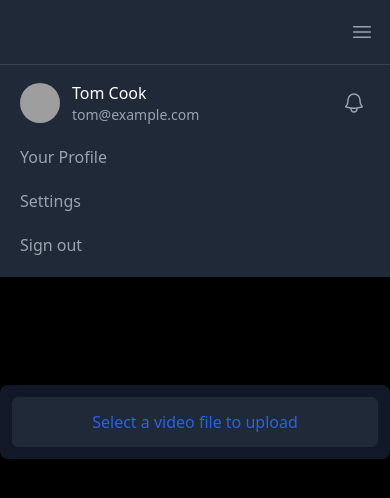
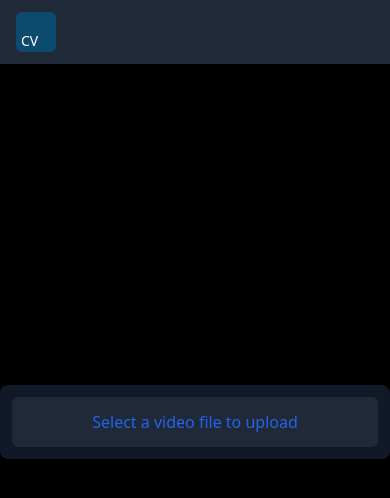
Before and after one commit to venky-123-debug/video-editor, a Svelte app: page / in a window 390 px wide. Shown: the top 498 px of the page. Built offline with nearby package versions, Linux system fonts and the light colour scheme; grey boxes are pictures that could not be loaded.

Commit message:
navbar has been created

```diff
--- a/src/Pages/Home/modules/Navbar/logo.svelte
+++ b/src/Pages/Home/modules/Navbar/logo.svelte
@@ -0,0 +1,3 @@
+<a href="https://venky-123-debug.github.io/My_Portfolio/" target="_blank" class="relative flex h-10 w-10 cursor-pointer rounded-md border border-transparent border-blue-500 bg-sky-900 hover:scale-110 hover:border-blue-500">
+  <div class="absolute bottom-0 left-1 text-sm text-white">CV</div>
+</a>
--- a/src/Pages/Home/modules/Navbar/navbar.svelte
+++ b/src/Pages/Home/modules/Navbar/navbar.svelte
@@ -7,108 +7,13 @@
     <div class="flex h-16 items-center justify-between">
       <div class="flex items-center">
         <div class="flex-shrink-0">
-          <!-- <img class="h-8 w-auto" src="https://tailwindui.com/img/logos/mark.svg?color=indigo&shade=500" alt="Your Company" /> -->
-
           <Logo />
         </div>
         <div class="hidden sm:ml-6 sm:block">
           <div class="flex space-x-4">
-            <!-- Current: "bg-gray-900 text-white", Default: "text-gray-300 hover:bg-gray-700 hover:text-white" -->
-            <a href="#" class="rounded-md bg-gray-900 px-3 py-2 text-sm font-medium text-white">Dashboard</a>
-            <a href="#" class="rounded-md px-3 py-2 text-sm font-medium text-gray-300 hover:bg-gray-700 hover:text-white">Team</a>
-            <a href="#" class="rounded-md px-3 py-2 text-sm font-medium text-gray-300 hover:bg-gray-700 hover:text-white">Projects</a>
-            <a href="#" class="rounded-md px-3 py-2 text-sm font-medium text-gray-300 hover:bg-gray-700 hover:text-white">Calendar</a>
+            <div class="text-xl font-semibold text-blue-500">Video Editor</div>
           </div>
         </div>
-      </div>
-      <div class="hidden sm:ml-6 sm:block">
-        <div class="flex items-center">
-          <button type="button" class="relative rounded-full bg-gray-800 p-1 text-gray-400 hover:text-white focus:outline-none focus:ring-2 focus:ring-white focus:ring-offset-2 focus:ring-offset-gray-800">
-            <span class="absolute -inset-1.5" />
-            <span class="sr-only">View notifications</span>
-            <svg class="h-6 w-6" fill="none" viewBox="0 0 24 24" stroke-width="1.5" stroke="currentColor" aria-hidden="true">
-              <path stroke-linecap="round" stroke-linejoin="round" d="M14.857 17.082a23.848 23.848 0 005.454-1.31A8.967 8.967 0 0118 9.75v-.7V9A6 6 0 006 9v.75a8.967 8.967 0 01-2.312 6.022c1.733.64 3.56 1.085 5.455 1.31m5.714 0a24.255 24.255 0 01-5.714 0m5.714 0a3 3 0 11-5.714 0" />
-            </svg>
-          </button>
-
-          <!-- Profile dropdown -->
-          <div class="relative ml-3">
-            <div>
-              <button type="button" class="relative flex rounded-full bg-gray-800 text-sm focus:outline-none focus:ring-2 focus:ring-white focus:ring-offset-2 focus:ring-offset-gray-800" id="user-menu-button" aria-expanded="false" aria-haspopup="true">
-                <span class="absolute -inset-1.5" />
-                <span class="sr-only">Open user menu</span>
-                <img class="h-8 w-8 rounded-full" src="https://images.unsplash.com/photo-1472099645785-5658abf4ff4e?ixlib=rb-1.2.1&ixid=eyJhcHBfaWQiOjEyMDd9&auto=format&fit=facearea&facepad=2&w=256&h=256&q=80" alt="" />
-              </button>
-            </div>
-
-            <!--
-              Dropdown menu, show/hide based on menu state.
-
-              Entering: "transition ease-out duration-100"
-                From: "transform opacity-0 scale-95"
-                To: "transform opacity-100 scale-100"
-              Leaving: "transition ease-in duration-75"
-                From: "transform opacity-100 scale-100"
-                To: "transform opacity-0 scale-95"
-            -->
-            <div class="absolute right-0 z-10 mt-2 w-48 origin-top-right rounded-md bg-white py-1 shadow-lg ring-1 ring-black ring-opacity-5 focus:outline-none" role="menu" aria-orientation="vertical" aria-labelledby="user-menu-button" tabindex="-1">
-              <!-- Active: "bg-gray-100", Not Active: "" -->
-              <a href="#" class="block px-4 py-2 text-sm text-gray-700" role="menuitem" tabindex="-1" id="user-menu-item-0">Your Profile</a>
-              <a href="#" class="block px-4 py-2 text-sm text-gray-700" role="menuitem" tabindex="-1" id="user-menu-item-1">Settings</a>
-              <a href="#" class="block px-4 py-2 text-sm text-gray-700" role="menuitem" tabindex="-1" id="user-menu-item-2">Sign out</a>
-            </div>
-          </div>
-        </div>
-      </div>
-      <div class="-mr-2 flex sm:hidden">
-        <!-- Mobile menu button -->
-        <button type="button" class="relative inline-flex items-center justify-center rounded-md p-2 text-gray-400 hover:bg-gray-700 hover:text-white focus:outline-none focus:ring-2 focus:ring-inset focus:ring-white" aria-controls="mobile-menu" aria-expanded="false">
-          <span class="absolute -inset-0.5" />
-          <span class="sr-only">Open main menu</span>
-          <!--
-            Icon when menu is closed.
-
-            Menu open: "hidden", Menu closed: "block"
-          -->
-          <svg class="block h-6 w-6" fill="none" viewBox="0 0 24 24" stroke-width="1.5" stroke="currentColor" aria-hidden="true">
-            <path stroke-linecap="round" stroke-linejoin="round" d="M3.75 6.75h16.5M3.75 12h16.5m-16.5 5.25h16.5" />
-          </svg>
-          <!--
-            Icon when menu is open.
-
-            Menu open: "block", Menu closed: "hidden"
-          -->
-          <svg class="hidden h-6 w-6" fill="none" viewBox="0 0 24 24" stroke-width="1.5" stroke="currentColor" aria-hidden="true">
-            <path stroke-linecap="round" stroke-linejoin="round" d="M6 18L18 6M6 6l12 12" />
-          </svg>
-        </button>
-      </div>
-    </div>
-  </div>
-
-  <!-- Mobile menu, show/hide based on menu state. -->
-  <div class="sm:hidden" id="mobile-menu">
-    <div class="border-t border-gray-700 pb-3 pt-4">
-      <div class="flex items-center px-5">
-        <div class="flex-shrink-0">
-          <img class="h-10 w-10 rounded-full" src="https://images.unsplash.com/photo-1472099645785-5658abf4ff4e?ixlib=rb-1.2.1&ixid=eyJhcHBfaWQiOjEyMDd9&auto=format&fit=facearea&facepad=2&w=256&h=256&q=80" alt="" />
-        </div>
-        <div class="ml-3">
-          <div class="text-base font-medium text-white">Tom Cook</div>
-          <div class="text-sm font-medium text-gray-400">tom@example.com</div>
-        </div>
-        <button type="button" class="relative ml-auto flex-shrink-0 rounded-full bg-gray-800 p-1 text-gray-400 hover:text-white focus:outline-none focus:ring-2 focus:ring-white focus:ring-offset-2 focus:ring-offset-gray-800">
-          <span class="absolute -inset-1.5" />
-          <span class="sr-only">View notifications</span>
-          <svg class="h-6 w-6" fill="none" viewBox="0 0 24 24" stroke-width="1.5" stroke="currentColor" aria-hidden="true">
-            <path stroke-linecap="round" stroke-linejoin="round" d="M14.857 17.082a23.848 23.848 0 005.454-1.31A8.967 8.967 0 0118 9.75v-.7V9A6 6 0 006 9v.75a8.967 8.967 0 01-2.312 6.022c1.733.64 3.56 1.085 5.455 1.31m5.714 0a24.255 24.255 0 01-5.714 0m5.714 0a3 3 0 11-5.714 0" />
-          </svg>
-        </button>
-      </div>
-      <div class="mt-3 space-y-1 px-2">
-        <a href="#" class="block rounded-md px-3 py-2 text-base font-medium text-gray-400 hover:bg-gray-700 hover:text-white">Your Profile</a>
-        <a href="#" class="block rounded-md px-3 py-2 text-base font-medium text-gray-400 hover:bg-gray-700 hover:text-white">Settings</a>
-        <a href="#" class="block rounded-md px-3 py-2 text-base font-medium text-gray-400 hover:bg-gray-700 hover:text-white">Sign out</a>
       </div>
     </div>
   </div>
```
